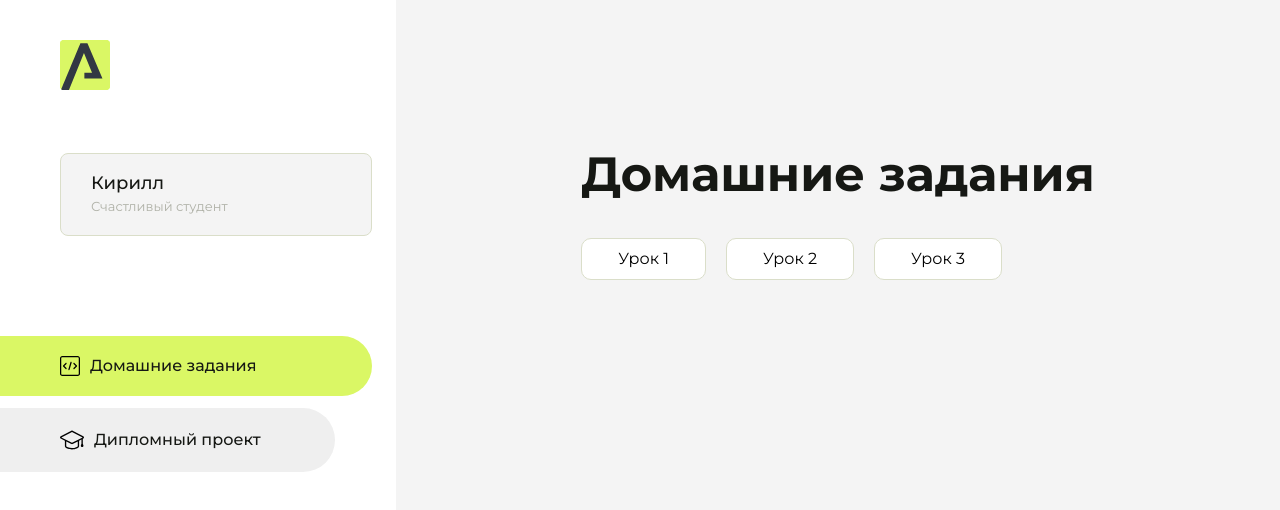
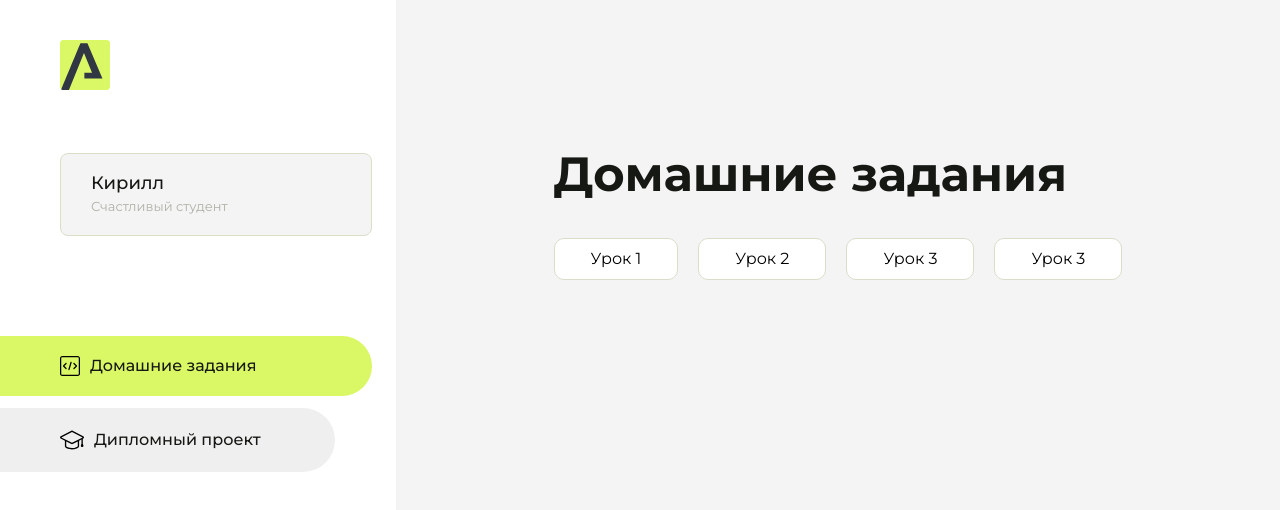
Before and after one commit to kirillpanarin346-hash/homework, a plain HTML site: page index.html in a window 1280 px wide. Drawn offline with Linux system fonts and the light colour scheme.

Commit message:
Update index.html

```diff
--- a/index.html
+++ b/index.html
@@ -101,6 +101,9 @@
                     <li class="content__list-item">
                         <a href="Kirill3/index.html">Урок 3</a>
                     </li>
+                     <li class="content__list-item">
+                        <a href="Kirill4/index.html">Урок 3</a>
+                    </li>
                 </ul>
             </div>
             <div class="content__block hidden" id="diplomBlock">
```
